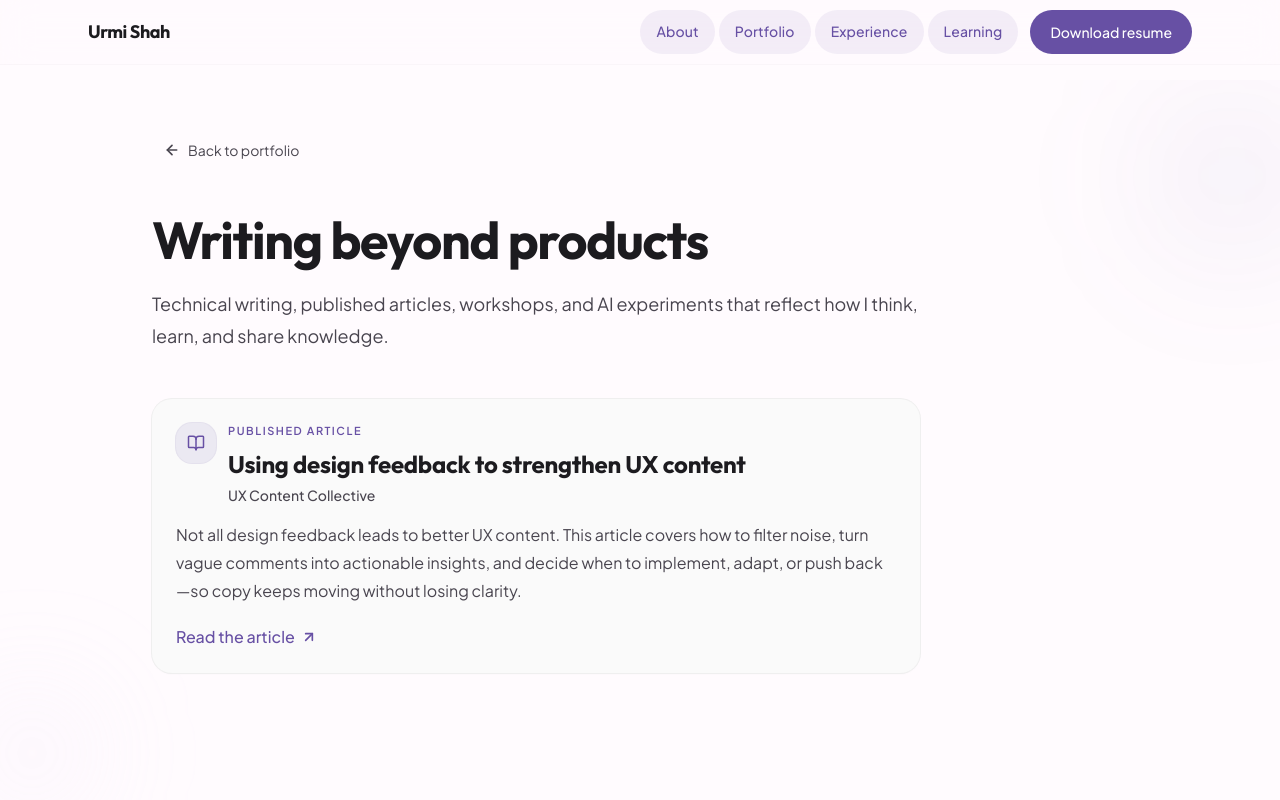
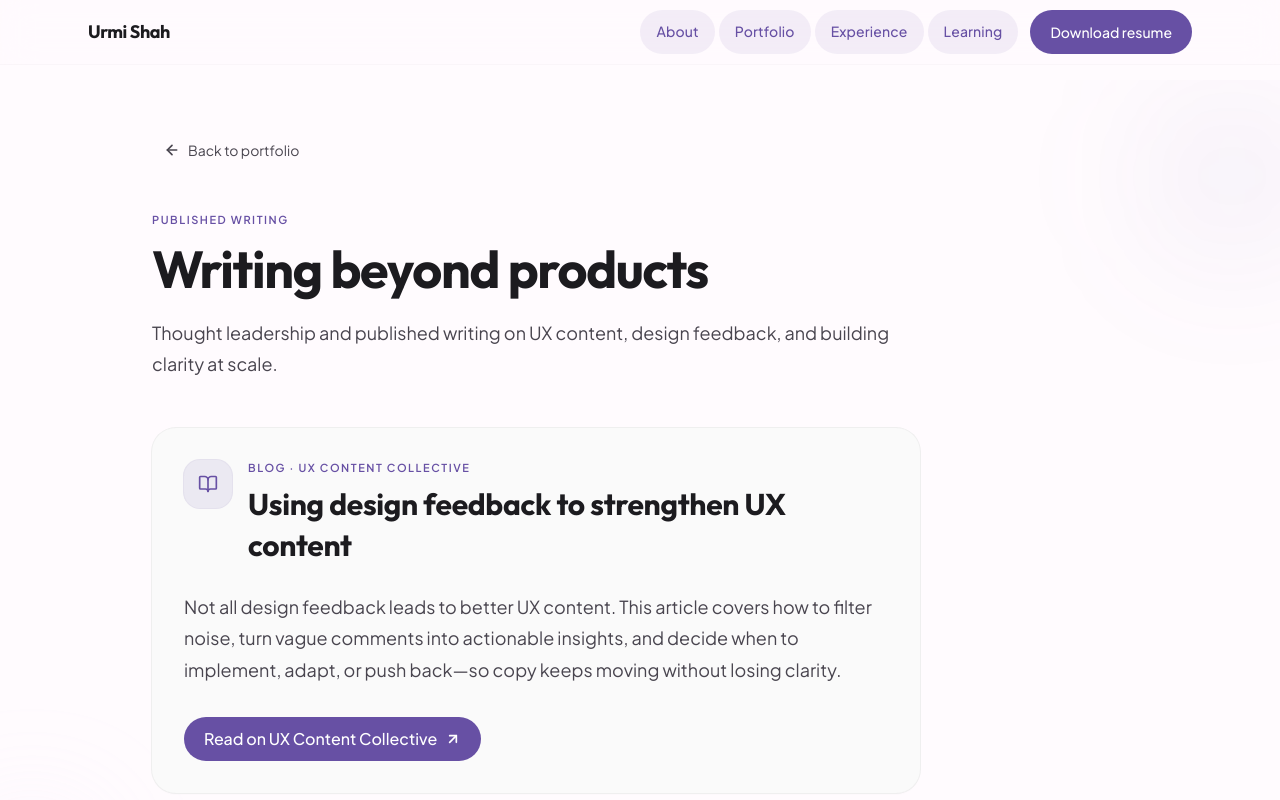
Before and after one commit to Urmi2910/urmi_portfolio, a Next.js app: page /work/ux-writing-practice in a window 1280 px wide. Shown: the top 800 px of the page. Built offline with nearby package versions, Linux system fonts and the light colour scheme.

Commit message:
Make the UXCC blog the clear focus of Writing beyond products.
Promote the published article on the hub page and route this case study to the dedicated page instead of the generic template.

Co-authored-by: Cursor <cursoragent@cursor.com>

```diff
--- a/src/app/work/[slug]/page.tsx
+++ b/src/app/work/[slug]/page.tsx
@@ -21,7 +21,9 @@ const accentBorder: Record<CaseStudy["accentColor"], string> = {
 
 export async function generateStaticParams() {
   const { caseStudies } = await import("@/data/portfolio");
-  return caseStudies.map((cs) => ({ slug: cs.slug }));
+  return caseStudies
+    .filter((cs) => cs.slug !== "ux-writing-practice")
+    .map((cs) => ({ slug: cs.slug }));
 }
 
 export async function generateMetadata({ params }: PageProps): Promise<Metadata> {
--- a/src/components/case-studies/ux-writing-practice/UxWritingPracticeHub.tsx
+++ b/src/components/case-studies/ux-writing-practice/UxWritingPracticeHub.tsx
@@ -3,6 +3,8 @@ import { ArrowLeft, ArrowUpRight, BookOpen } from "lucide-react";
 import Link from "next/link";
 
 export function UxWritingPracticeHub() {
+  const { blog } = uxWritingPracticeHub;
+
   return (
     <div className="ux-writing-practice-hub">
       <Link
@@ -14,7 +16,10 @@ export function UxWritingPracticeHub() {
       </Link>
 
       <header className="mt-8 max-w-3xl md:mt-10">
-        <h1 className="text-[clamp(2rem,6vw,3.25rem)] font-heading font-bold leading-[1.08] tracking-tight text-foreground text-balance">
+        <p className="text-[11px] font-semibold uppercase tracking-[0.14em] text-primary">
+          Published writing
+        </p>
+        <h1 className="mt-3 text-[clamp(2rem,6vw,3.25rem)] font-heading font-bold leading-[1.08] tracking-tight text-foreground text-balance">
           {uxWritingPracticeHub.title}
         </h1>
         <p className="mt-5 text-base leading-[1.75] text-muted-foreground sm:text-lg">
@@ -22,33 +27,30 @@ export function UxWritingPracticeHub() {
         </p>
       </header>
 
-      <article className="mt-10 flex max-w-3xl flex-col rounded-[20px] bg-[#fafafa] p-5 shadow-[0_1px_2px_rgba(15,23,42,0.04)] ring-1 ring-[#efefef] sm:mt-12 sm:p-6">
-        <div className="flex items-start gap-3">
-          <span className="inline-flex h-10 w-10 shrink-0 items-center justify-center rounded-[var(--radius-md)] bg-primary/10 text-primary ring-1 ring-primary/15">
-            <BookOpen className="h-[1.125rem] w-[1.125rem]" strokeWidth={2} aria-hidden="true" />
+      <article className="mt-10 max-w-3xl rounded-[24px] bg-[#fafafa] p-6 shadow-[0_1px_2px_rgba(15,23,42,0.04)] ring-1 ring-[#efefef] sm:mt-12 sm:p-8">
+        <div className="flex items-start gap-4">
+          <span className="inline-flex h-12 w-12 shrink-0 items-center justify-center rounded-[var(--radius-md)] bg-primary/10 text-primary ring-1 ring-primary/15">
+            <BookOpen className="h-5 w-5" strokeWidth={2} aria-hidden="true" />
           </span>
           <div className="min-w-0">
             <p className="text-[11px] font-semibold uppercase tracking-[0.14em] text-primary">
-              Published article
+              Blog · {blog.publisher}
             </p>
-            <h2 className="mt-2 font-heading text-xl font-bold leading-snug text-foreground sm:text-2xl">
-              {uxWritingPracticeHub.blog.title}
+            <h2 className="mt-2 font-heading text-[clamp(1.375rem,3vw,1.875rem)] font-bold leading-snug text-foreground">
+              {blog.title}
             </h2>
-            <p className="mt-1 text-sm font-medium text-muted-foreground">
-              {uxWritingPracticeHub.blog.publisher}
-            </p>
           </div>
         </div>
-        <p className="mt-4 text-base leading-[1.75] text-muted-foreground">
-          {uxWritingPracticeHub.blog.summary}
-        </p>
+
+        <p className="mt-6 text-base leading-[1.75] text-muted-foreground sm:text-lg">{blog.summary}</p>
+
         <a
-          href={uxWritingPracticeHub.blog.href}
+          href={blog.href}
           target="_blank"
           rel="noopener noreferrer"
-          className="mt-5 inline-flex items-center gap-1.5 text-sm font-medium text-primary transition-md hover:text-primary/80 sm:text-base"
+          className="mt-8 inline-flex min-h-[44px] items-center gap-2 rounded-full bg-primary px-5 py-2.5 text-sm font-medium text-primary-foreground transition-md hover:bg-primary/90 sm:text-base"
         >
-          Read the article
+          Read on UX Content Collective
           <ArrowUpRight className="h-4 w-4 shrink-0" strokeWidth={2.5} aria-hidden="true" />
         </a>
       </article>
--- a/src/data/portfolio.ts
+++ b/src/data/portfolio.ts
@@ -264,12 +264,10 @@ export const caseStudies: CaseStudy[] = [
       "Not all content design work lives inside a product flow. Articles, workshops, and experiments need the same clarity, structure, and intent as in-product copy.",
     approach: [
       "Publish thought leadership on UX writing process and feedback",
-      "Design and deliver onboarding workshops for cross-functional teams",
-      "Create reusable deck content and practical guides teams can apply immediately",
-      "Curate resource libraries for continued learning beyond sessions",
+      "Share practical frameworks for evaluating and acting on design feedback",
     ],
     outcome:
-      "A body of work that shows how I think, learn, and share knowledge beyond product screens—through writing, workshops, and team enablement.",
+      "Published writing that shows how I think about UX content beyond product screens—and helps other writers move copy forward with clarity.",
   },
 ];
 
--- a/src/data/ux-writing-practice.ts
+++ b/src/data/ux-writing-practice.ts
@@ -2,7 +2,7 @@ export const uxWritingPracticeHub = {
   slug: "ux-writing-practice",
   title: "Writing beyond products",
   overview:
-    "Technical writing, published articles, workshops, and AI experiments that reflect how I think, learn, and share knowledge.",
+    "Thought leadership and published writing on UX content, design feedback, and building clarity at scale.",
   blog: {
     title: "Using design feedback to strengthen UX content",
     summary:
```
